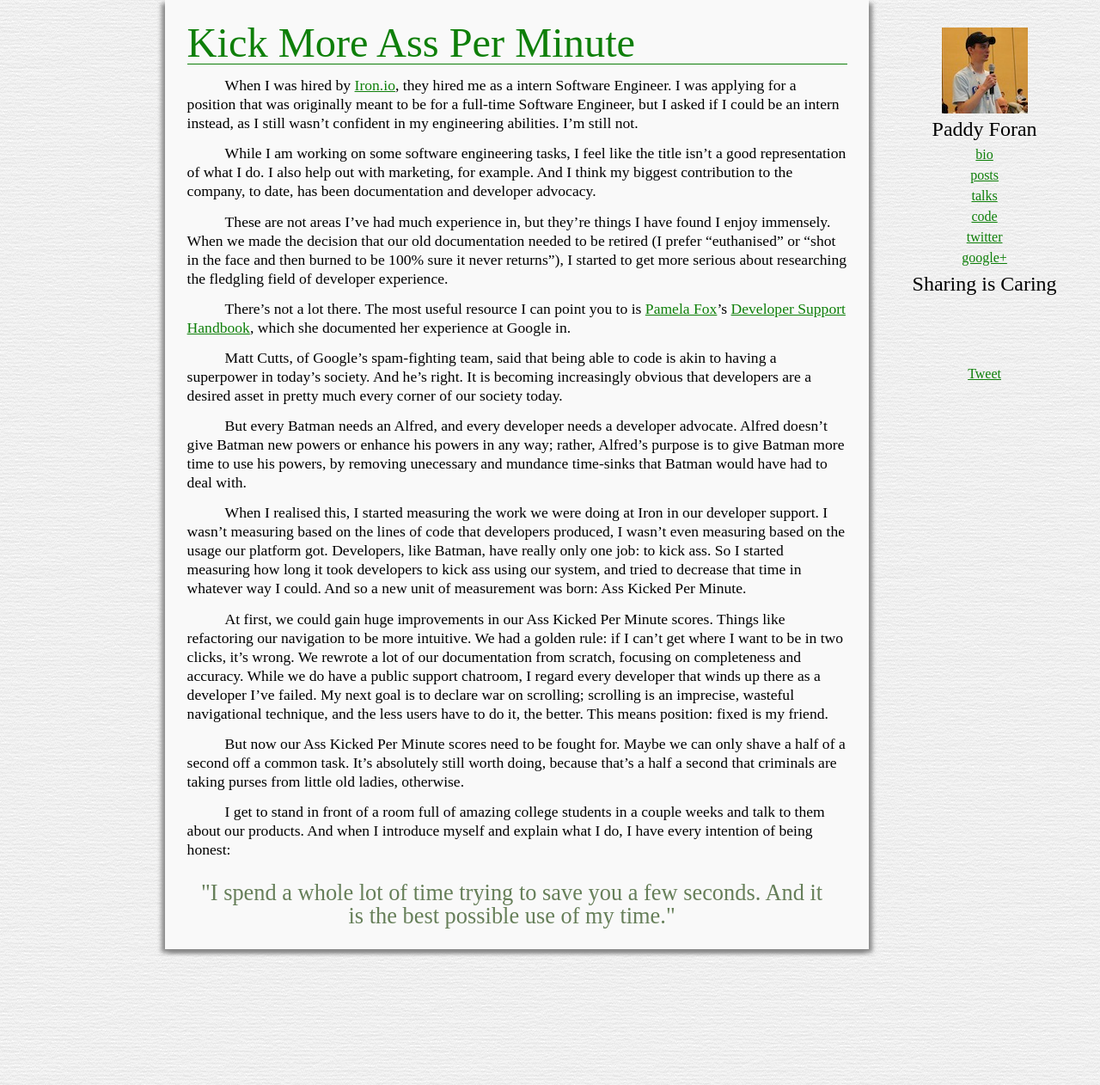
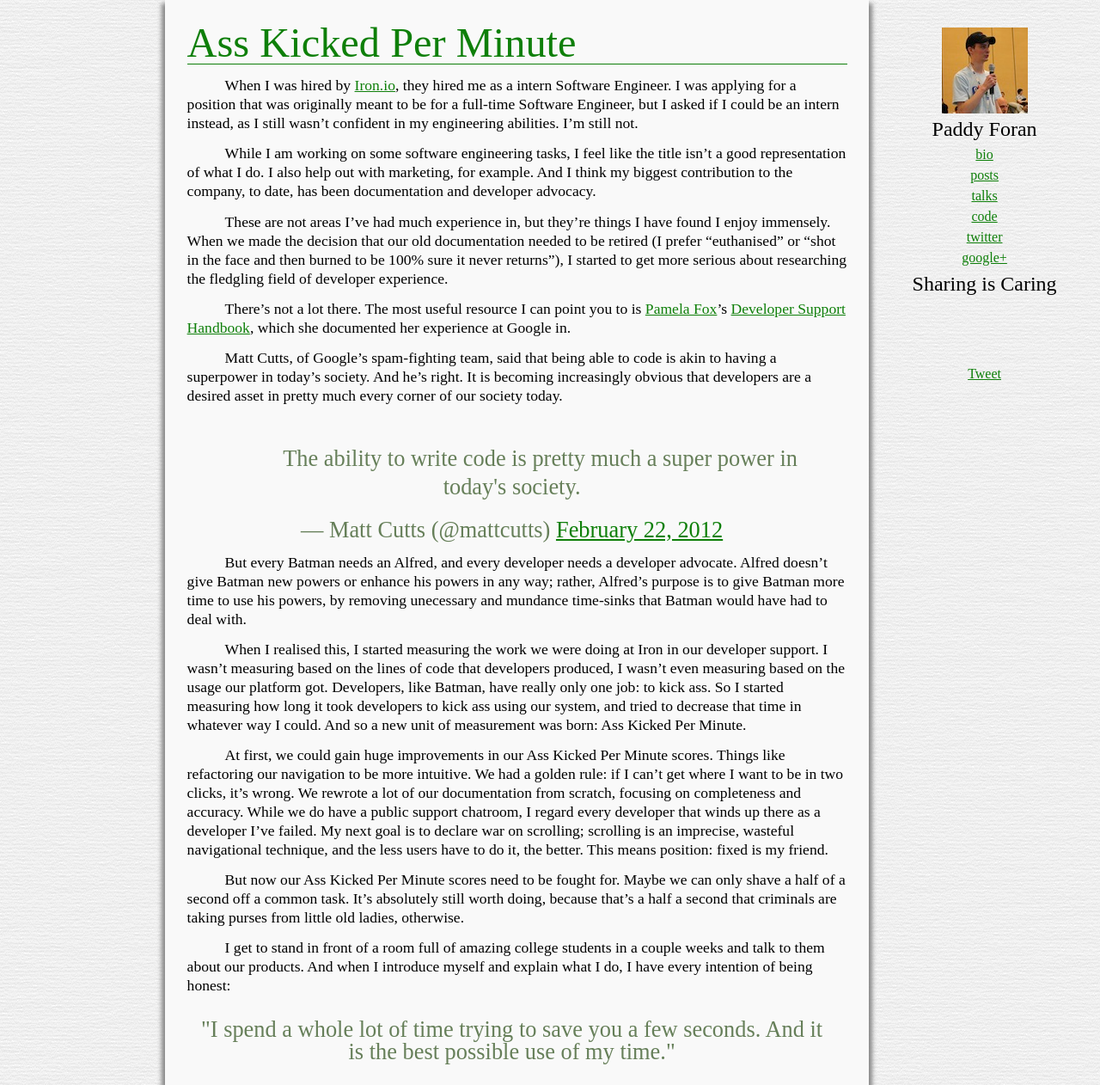
Before and after one commit to paddycarver/blog, a Jekyll site: the page built from _posts/2012-03-04-ass-kicked-per-minute.md, in a window 1280 px wide and 1262 px high. Shown: the whole window at 86% size. Built offline with Jekyll 4.4.1, drawn with Linux system fonts in a browser that asks for light colours; some web fonts are replaced; comment, search, counter and statistics services are not loaded.

Commit message:
Changed title, included Matt Cutts' tweet

```diff
--- a/_posts/2012-03-04-ass-kicked-per-minute.md
+++ b/_posts/2012-03-04-ass-kicked-per-minute.md
@@ -1,5 +1,5 @@
 ---
-title: Kick More Ass Per Minute
+title: Ass Kicked Per Minute
 layout: post
 ---
 
@@ -29,6 +29,9 @@ Matt Cutts, of Google's spam-fighting team, said that being able to code
 is akin to having a superpower in today's society. And he's right. It is
 becoming increasingly obvious that developers are a desired asset in
 pretty much every corner of our society today.
+
+<blockquote class="twitter-tweet tw-align-center"><p>The ability to write code is pretty much a super power in today's society.</p>&mdash; Matt Cutts (@mattcutts) <a href="https://twitter.com/mattcutts/status/172448195723530240" data-datetime="2012-02-22T22:30:28+00:00">February 22, 2012</a></blockquote>
+<script src="//platform.twitter.com/widgets.js" charset="utf-8"></script>
 
 But every Batman needs an Alfred, and every developer needs a developer
 advocate. Alfred doesn't give Batman new powers or enhance his powers in
```
